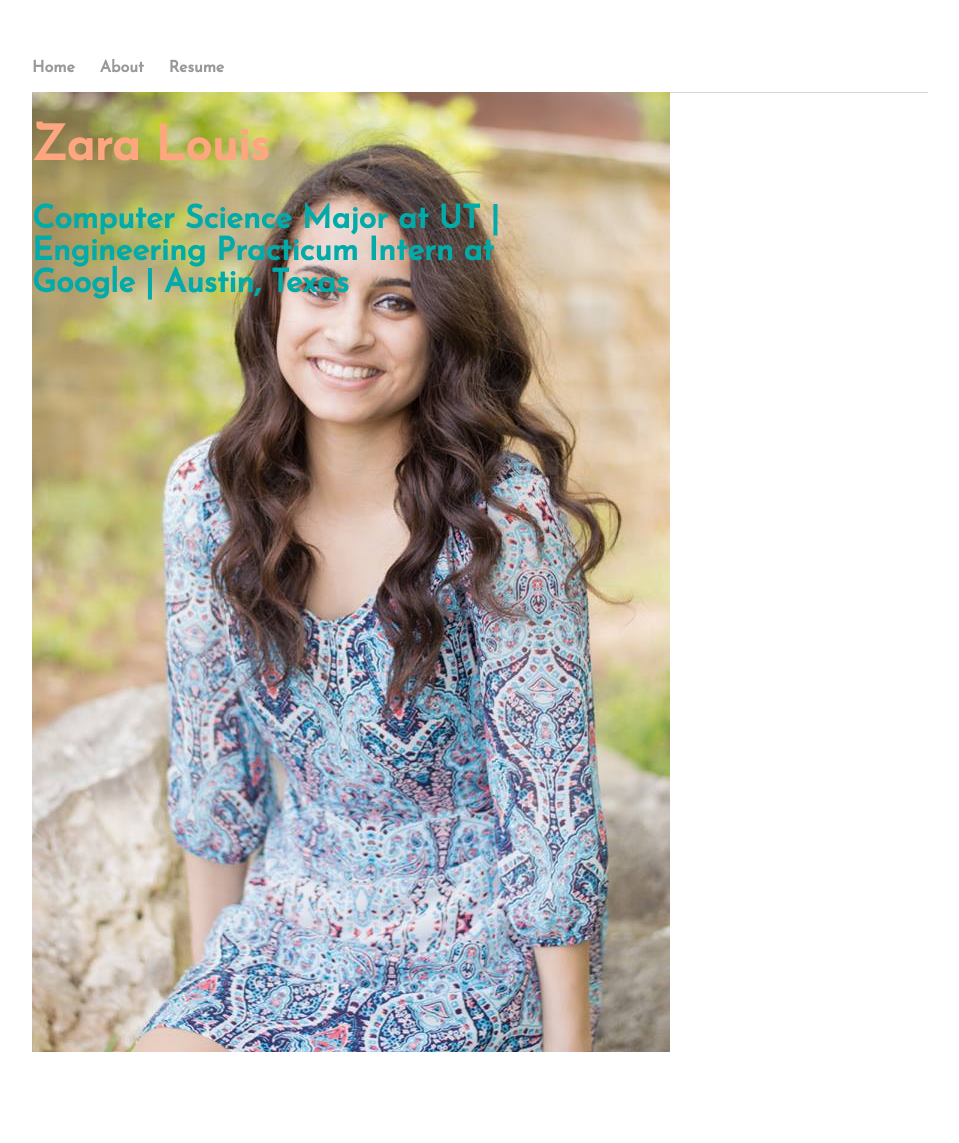
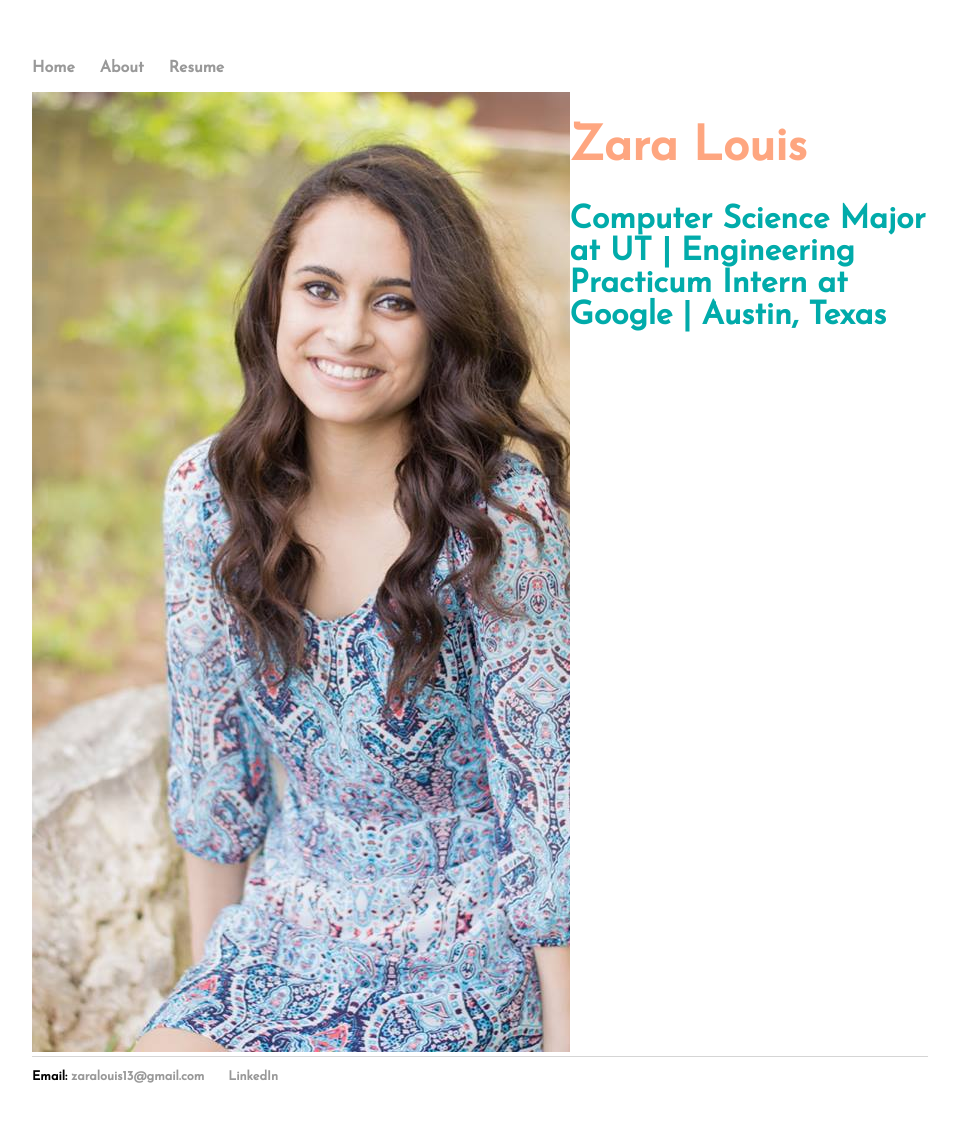
Before and after one commit to zaralouis/zaralouis.github.io, a Jekyll site: the page built from index.html, in a window 1280 px wide. Shown: the whole page, without its empty margins (160-1119 px from the left). Built offline with Jekyll 4.4.1, drawn with Linux system fonts in a browser that asks for light colours; before the commit the page ends 1056 px from its top, so only the background shows below that.

Commit message:
Update main.css

```diff
--- a/css/main.css
+++ b/css/main.css
@@ -25,17 +25,17 @@ a:hover {
 }
 
 .left-div {
-    position: absolute;
     float: left;
     width: 60%;
     height: 100%;
+    overflow: hidden;
 }
 
 .right-div {
-    position: absolute;
     float: right;
     width: 40%;
     height: 100%;
+    overflow: hidden;
 }
 
 h1 {
```
